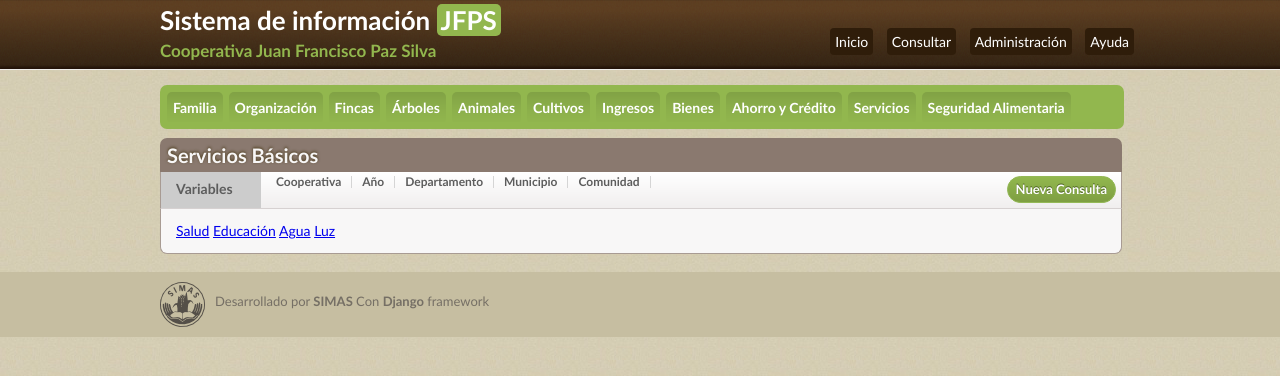
After one commit to CARocha/jfps-achuapa, a Django app: template achuapa/templates/achuapa/servicios.html in a window 1280 px wide. The commit adds this page. Shown: the top 376 px of the page. Run offline with Django 3.2, Linux system fonts and the light colour scheme; the template is opened without the code that fills it, so the values that code supplies are empty; parts of the project's set-up code (start-up, migrations or seed data) failed here and were passed over; some libraries are stand-ins or nearby versions.

Commit message:
reparando template de servicios

```diff
--- a/achuapa/encuesta/views.py
+++ b/achuapa/encuesta/views.py
@@ -746,7 +746,8 @@ def ahorro_credito_grafos(request, tipo):
 @session_required
 def servicios(request):
     '''servicios: educacion, salud, agua, luz'''
-    pass #poner un direct to template?
+    return render_to_response('achuapa/servicios.html',
+                              context_instance=RequestContext(request))
 
 @session_required
 def educacion(request):
--- /dev/null
+++ b/achuapa/templates/achuapa/servicios.html
@@ -0,0 +1,10 @@
+{% extends "base.html" %}
+{%load unslugify %}
+{% block title %}JFPS - Servicios Básicos{% endblock %}
+{%block titulo%}Servicios Básicos{%endblock%}
+{% block contenido %}
+<a href="/salud">Salud</a>
+<a href="/educacion">Educación</a>
+<a href="/agua">Agua</a>
+<a href="/luz">Luz</a>
+{% endblock %}
--- a/achuapa/templates/base.html
+++ b/achuapa/templates/base.html
@@ -44,7 +44,7 @@
                 <li><a href="/ingresos">Ingresos</a></li>
                 <li><a href="/equipos">Bienes</a></li>
                 <li><a href="/ahorro_credito">Ahorro y Crédito</a></li>
-                <li><a href="#">Servicios</a></li>
+                <li><a href="/servicios">Servicios</a></li>
                 <li><a href="/seguridad_alimentaria">Seguridad Alimentaria</a></li>
             </ul>
         </div>
```
